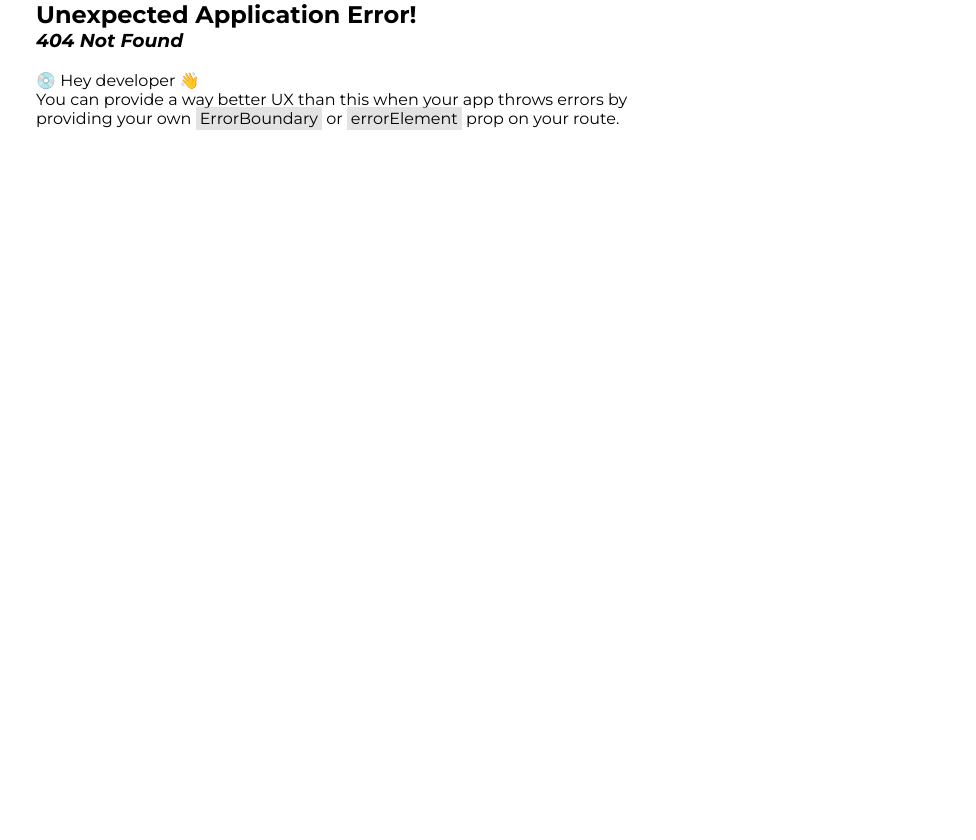
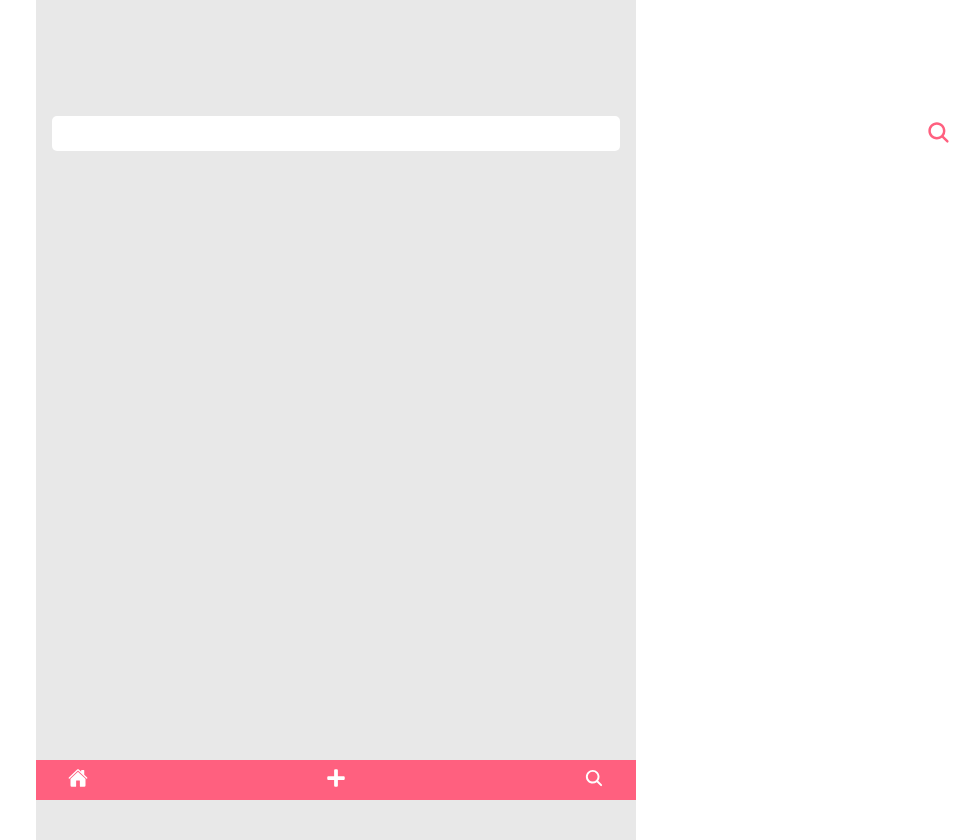
Before and after one commit to vinimateuslima/naminhaestante, a React (Vite) app in the folder frontend/: page /search in a window 1280 px wide. Before the commit this address had no page. Shown: the whole page, without its empty margins (304-1280 px from the left). Before the commit the page ends 800 px from the top, so only its background shows below. Built offline with nearby package versions, Linux system fonts and the light colour scheme.

Commit message:
criando página de pesquisa

```diff
--- a/frontend/src/components/Card/Card.jsx
+++ b/frontend/src/components/Card/Card.jsx
@@ -36,7 +36,7 @@ const Card = ({
         <div className="card-title">
           <h5>{title}</h5>
         </div>
-        <span className="card-autor">{authors}</span>
+        <span className="card-autor">{authors[0]}</span>
 
         <div className="card-info">
           <div className="card-rating">
--- a/frontend/src/components/Header.css
+++ b/frontend/src/components/Header.css
@@ -7,6 +7,7 @@
     padding: 0 2rem;
     position: sticky;
     top: 0;
+    z-index: 1;
   }
 
   .menu-bars {
--- a/frontend/src/components/Navbar.jsx
+++ b/frontend/src/components/Navbar.jsx
@@ -24,7 +24,7 @@ const Navbar = () => {
               </Link>
             </li>
             <li>
-              <Link to="#">
+              <Link to="/search">
                 <IoIcons.IoSearch />
               </Link>
             </li>
--- a/frontend/src/main.jsx
+++ b/frontend/src/main.jsx
@@ -10,6 +10,7 @@ import Home from "./routes/Home";
 import AddBook from "./routes/AddBook";
 import Book from "./routes/Book.jsx";
 import UpdateBook from "./routes/UpdateBook.jsx";
+import Search from "./routes/Search.jsx";
 
 const router = createBrowserRouter([
   {
@@ -31,6 +32,10 @@ const router = createBrowserRouter([
       {
         path: "/update-book/:id",
         element: <UpdateBook />,
+      },
+      {
+        path: "/search",
+        element: <Search />,
       }
     ],
   },
--- /dev/null
+++ b/frontend/src/routes/Search.css
@@ -0,0 +1,33 @@
+.search {
+  height: 100vh;
+  padding: 1em;
+}
+
+.search-books input {
+  width: 100%;
+  margin-top: 100px;
+}
+
+.search input[type="search"] {
+  width: 100%;
+  height: 35px;
+  padding: 0em 3em 0 1em !important;
+  border: none;
+  border-radius: 5px;
+  color: var(--primary-color);
+  font-weight: bold;
+}
+
+.search-books input[type="search"]:focus-visible {
+  border: solid 2px var(--primary-color);
+  outline: var(--primary-color);
+}
+
+.search .search-icon {
+  position: absolute;
+  width: 25px;
+  height: 25px;
+  right: 25px;
+  top: 120px;
+  color: var(--primary-color);
+}
--- /dev/null
+++ b/frontend/src/routes/Search.jsx
@@ -0,0 +1,16 @@
+import './Search.css'
+
+import { IoSearch } from "react-icons/io5";
+
+const Search = () => {
+  return (
+    <div className="search">
+        <div className="search-books">
+        <input type="search" name="" id="" />
+        <IoSearch className="search-icon" />
+        </div>
+    </div>
+  )
+}
+
+export default Search
```
